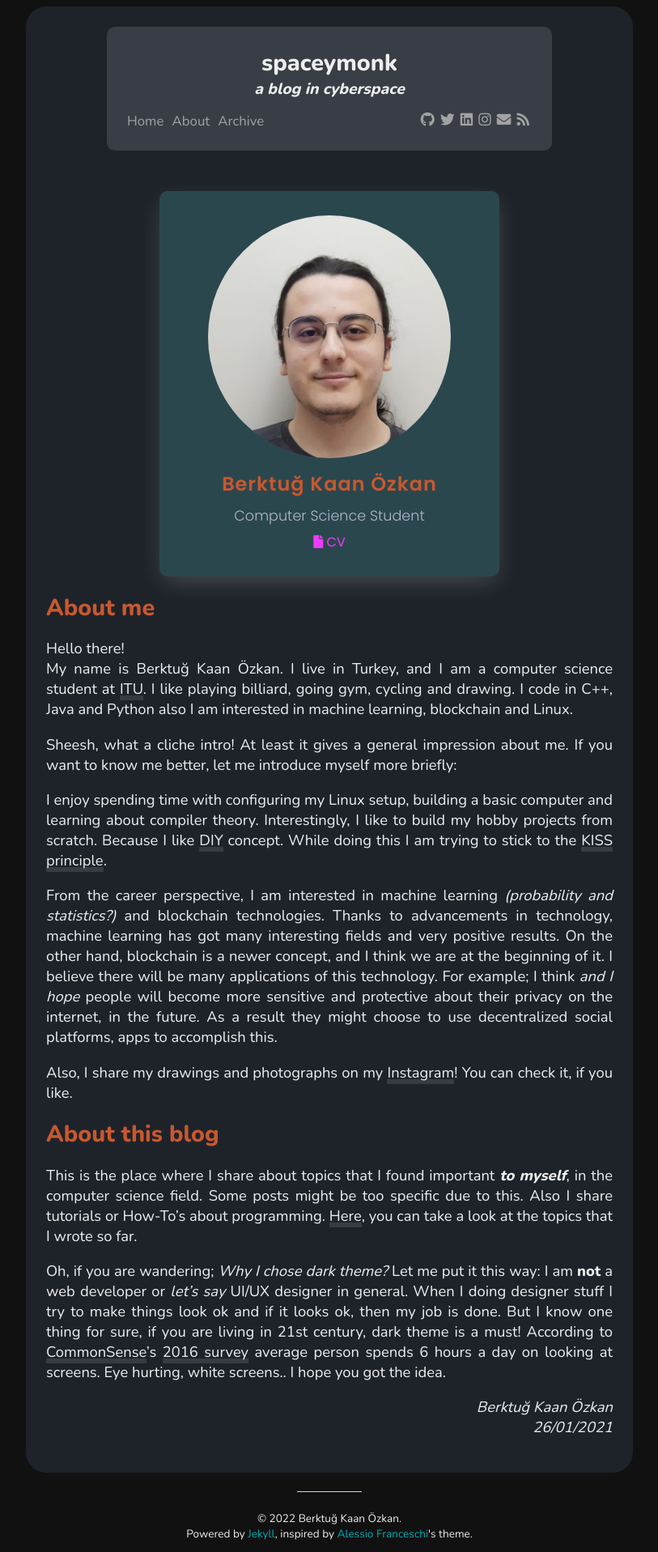
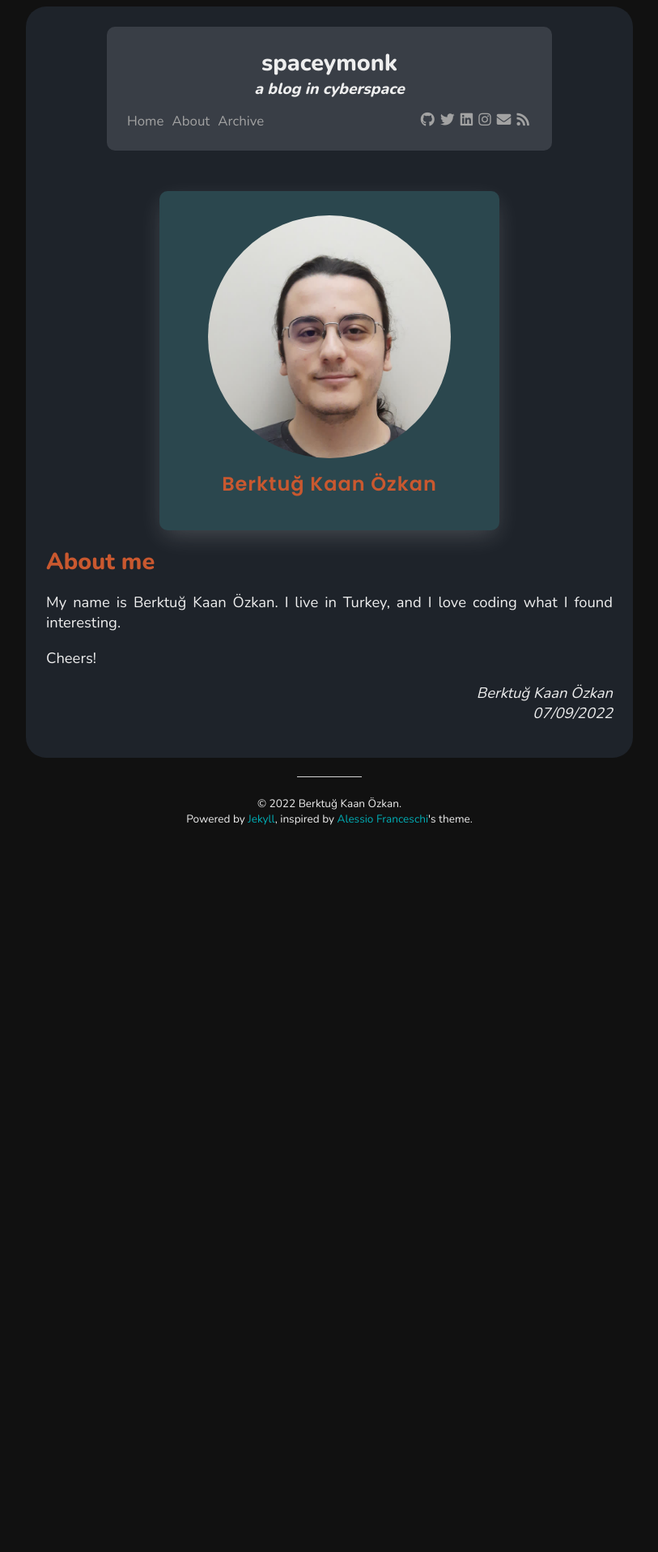
Before and after one commit to spaceymonk/spaceymonk.github.io, a Jekyll site: the page built from about.md, in a window 1280 px wide. Shown: the whole page at 81% size, without its empty margins (233-1046 px from the left). Built offline with Jekyll 4.4.1, drawn with Linux system fonts in a browser that asks for light colours; nearby versions of some CDN libraries; after the commit the page ends 1035 px from its top, so only the background shows below that.

Commit message:
New post

```diff
--- a/_includes/avatar.html
+++ b/_includes/avatar.html
@@ -2,7 +2,5 @@
 	<div class="avatar-card">
 		<img src="/assets/img/profile.jpg" alt="Berktuğ Kaan Özkan">
 		<h1>Berktuğ&nbsp;Kaan Özkan</h1>
-        <h2>Computer Science Student</h2>
-        <a href="/assets/cv.pdf"><i class="fas fa-file"></i> CV</a>
 	</div>
 </div>
--- a/about.md
+++ b/about.md
@@ -6,53 +6,10 @@ title: About
 {% include avatar.html %}
 
 # About me
-Hello there!
-My name is Berktuğ Kaan Özkan. I live in Turkey, and I am a computer science
-student at [ITU](https://www.itu.edu.tr/en/homepage). I like playing billiard,
-going gym, cycling and drawing. I code in C++, Java and Python also I am
-interested in machine learning, blockchain and Linux.
+My name is Berktuğ Kaan Özkan. I live in Turkey, and I love coding what I found interesting.
 
-Sheesh, what a cliche intro! At least it gives a general impression about me. If
-you want to know me better, let me introduce myself more briefly:
-
-I enjoy spending time with configuring my Linux setup, building a basic computer
-and learning about compiler theory. Interestingly, I like to build my hobby
-projects from scratch. Because I like
-[DIY](https://en.wikipedia.org/wiki/Do_it_yourself) concept. While doing this I
-am trying to stick to the [KISS
-principle](https://en.wikipedia.org/wiki/KISS_principle#In_software_development).
-
-From the career perspective, I am interested in machine learning *(probability
-and statistics?)* and blockchain technologies. Thanks to advancements in
-technology, machine learning has got many interesting fields and very positive
-results. On the other hand, blockchain is a newer concept, and I think we are at
-the beginning of it. I believe there will be many applications of this
-technology. For example; I think *and I hope* people will become more sensitive
-and protective about their privacy on the internet, in the future. As a result
-they might choose to use decentralized social platforms, apps to accomplish
-this.
-
-Also, I share my drawings and photographs on my
-[Instagram](https://www.instagram.com/spacey.monk/)! You can check it, if you
-like.
-
-
-# About this blog
-This is the place where I share about topics that I found important ***to
-myself***, in the computer science field. Some posts might be too specific due
-to this. Also I share tutorials or How-To's about programming. [Here]( {% link
-categories.md %} ), you can take a look at the topics that I wrote so far.
-
-Oh, if you are wandering; *Why I chose dark theme?* Let me put it this way: I am
-**not** a web developer or *let's say* UI/UX designer in general. When I doing
-designer stuff I try to make things look ok and if it looks ok, then my job is
-done. But I know one thing for sure, if you are living in 21st century, dark
-theme is a must! According to [CommonSense](https://www.commonsensemedia.org/)'s
-[2016
-survey](https://www.commonsensemedia.org/sites/default/files/uploads/research/census_researchreport.pdf)
-average person spends 6 hours a day on looking at screens. Eye hurting, white
-screens.. I hope you got the idea.
+Cheers!
 
 {: style="text-align: right" }
 *Berktuğ Kaan Özkan*
-*26/01/2021*
+*07/09/2022*
```
Also changed, not shown: _posts/2022-08-22-morse-analyzer.md (added, +40 -0 lines), 1 other file.
